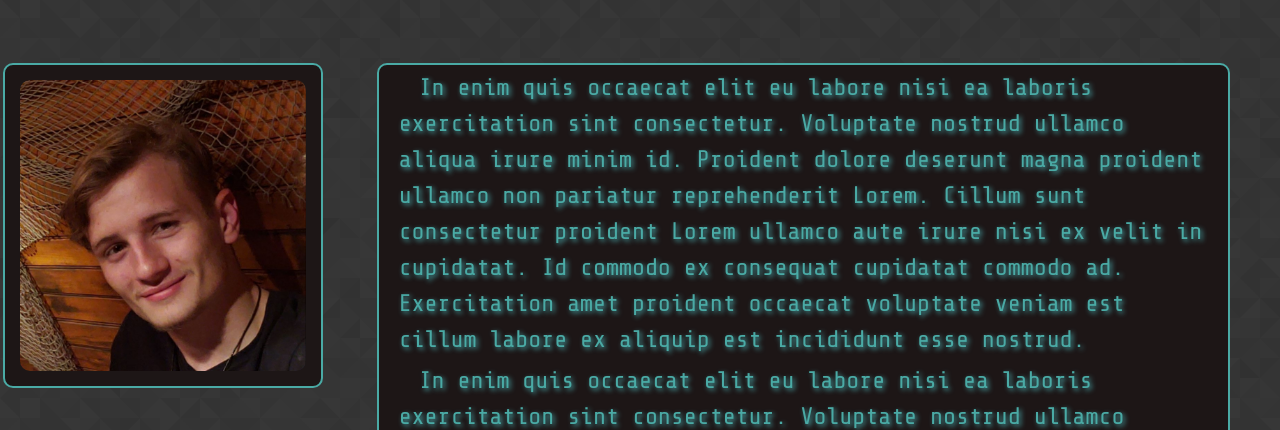
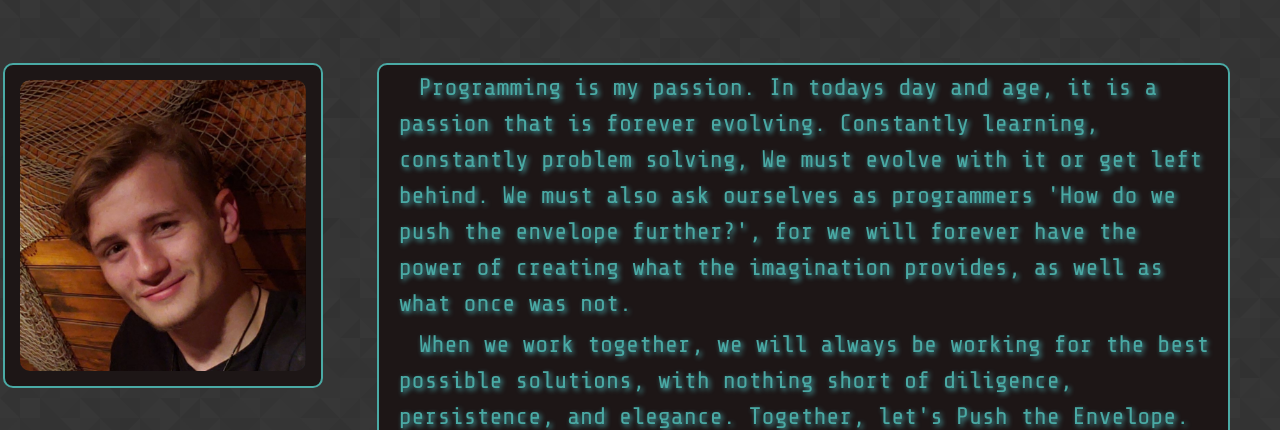
Before and after one commit to KantKontrol/React-Portfolio, a React (Create React App) app in the folder react-portfolio/: page / in a window 1280 px wide. Shown: the part 522-952 px from the top of the page. Built offline with nearby package versions, Linux system fonts and the light colour scheme.

Commit message:
added react reveal to sitre

```diff
--- a/react-portfolio/package.json
+++ b/react-portfolio/package.json
@@ -9,6 +9,7 @@
     "mdbreact": "^4.27.0",
     "react": "^16.13.1",
     "react-dom": "^16.13.1",
+    "react-reveal": "^1.2.2",
     "react-router-dom": "^5.2.0",
     "react-scripts": "3.4.1",
     "shortid": "^2.2.15"
--- a/react-portfolio/public/index.html
+++ b/react-portfolio/public/index.html
@@ -10,7 +10,7 @@
     <link href='https://fonts.googleapis.com/css?family=Righteous' rel='stylesheet' type='text/css'>
 
     <link href="https://fonts.googleapis.com/css2?family=Share+Tech+Mono&display=swap" rel="stylesheet">
-    <script src="https://kit.fontawesome.com/06a9aadacc.js" crossorigin="anonymous"></script>
+    <script src="https://kit.fontawesome.com/06a9aadacc.js" crossorigin="anonymous" SameSite=None></script>
     <title>Create</title>
   </head>
   <body>
--- a/react-portfolio/src/components/HeroImage/index.js
+++ b/react-portfolio/src/components/HeroImage/index.js
@@ -42,9 +42,6 @@ function HeroImage(props) {
 
             let newTitle = "";
 
-            console.log(currentIteration);
-            console.log(preSetQuotes[currentIteration]);
-
             if(currentIteration > preSetQuotes.length-1){
                 currentIteration = 0;
             }
--- a/react-portfolio/src/components/Home/index.js
+++ b/react-portfolio/src/components/Home/index.js
@@ -4,24 +4,27 @@ import HeroImage from "../HeroImage";
 import BorderedContainer from "../BorderedContainer";
 import BorderedImage from "../BorderedImage";
 import TextBox from "../TextBox";
+import Fade from "react-reveal/Fade";
 
 
 function Home() {
 
-    let text = "In enim quis occaecat elit eu labore nisi ea laboris exercitation sint consectetur. Voluptate nostrud ullamco aliqua irure minim id. Proident dolore deserunt magna proident ullamco non pariatur reprehenderit Lorem. Cillum sunt consectetur proident Lorem ullamco aute irure nisi ex velit in cupidatat. Id commodo ex consequat cupidatat commodo ad. Exercitation amet proident occaecat voluptate veniam est cillum labore ex aliquip est incididunt esse nostrud."
+    let text = "Programming is my passion. In todays day and age, it is a passion that is forever evolving. Constantly learning, constantly problem solving, We must evolve with it or get left behind. We must also ask ourselves as programmers 'How do we push the envelope further?', for we will forever have the power of creating what the imagination provides, as well as what once was not."
+    let text2 = "When we work together, we will always be working for the best possible solutions, with nothing short of diligence, persistence, and elegance. Together, let's Push the Envelope."
 
     return (
         <div>
             <HeroImage image="./images/space2.png" randomQuote={true} animate={true}/>
             <ContentArea>
-
                 <div className="row">
                     <BorderedImage src="./images/mich.jpg" alt="picture of me" col={3}></BorderedImage>
                     <BorderedContainer col={8}>
                             <div className="row">
                                 <div className="col-lg-12">
-                                    <TextBox text={text} />
-                                    <TextBox text={text} />
+                                    <Fade bottom>
+                                        <TextBox text={text} />
+                                        <TextBox text={text2} />
+                                    </Fade>
                                 </div>
                             </div>
                     </BorderedContainer>
--- a/react-portfolio/src/components/Portfolio/index.js
+++ b/react-portfolio/src/components/Portfolio/index.js
@@ -2,6 +2,7 @@ import React from "react";
 import ContentArea from "../ContentArea";
 import HeroImage from "../HeroImage";
 import ProjectJumbotron from "../ProjectJumbotron";
+import Fade from "react-reveal/Fade"
 
 
 function Portfolio() {
@@ -55,9 +56,11 @@ function Portfolio() {
             <HeroImage image="./images/space5.jpg" randomQuote={true} animate={false} quotes={["Projects"]}/>
             <ContentArea>
                 <div className="row" style={{margin: 10 + "px"}}>
-                    {projects.map(e => {
-                        return <ProjectJumbotron src={e.src} title={e.title} techUsed={e.techUsed} desc={e.desc} github={e.github} deployed={e.deployed}/>
-                    })}
+                    <Fade bottom>
+                        {projects.map(e => {
+                            return <ProjectJumbotron src={e.src} title={e.title} techUsed={e.techUsed} desc={e.desc} github={e.github} deployed={e.deployed}/>
+                        })}
+                    </Fade>
                 </div>
             </ContentArea>
         </div>
--- a/react-portfolio/src/components/ProjectJumbotron/index.js
+++ b/react-portfolio/src/components/ProjectJumbotron/index.js
@@ -2,6 +2,7 @@ import React from "react";
 import "./index.css";
 import HeaderText from "../HeaderText";
 import Seperator from "../Seperator";
+
 
 export default function ProjectJumbotron(props){
 
@@ -27,7 +28,6 @@ export default function ProjectJumbotron(props){
                 </div>
             </div>
             <div className="row mt-2">
-
                 <div className="col-lg-12  my-auto">
                     <div className="button-holder mx-auto">
                         <a href={props.github} target="_blank" rel="noopener noreferrer">
--- a/react-portfolio/src/components/TextBox/index.css
+++ b/react-portfolio/src/components/TextBox/index.css
@@ -8,6 +8,7 @@
     text-shadow: 2px 2px 5px #4aaaad;
     font-family: 'Share Tech Mono', monospace;
     font-size: x-large;
+    text-align: left;
 }
 
 
```
Also changed, not shown: 1 other file (tests, documents, lock files or other folders). Lines whose indentation alone changed are shown as unchanged.
